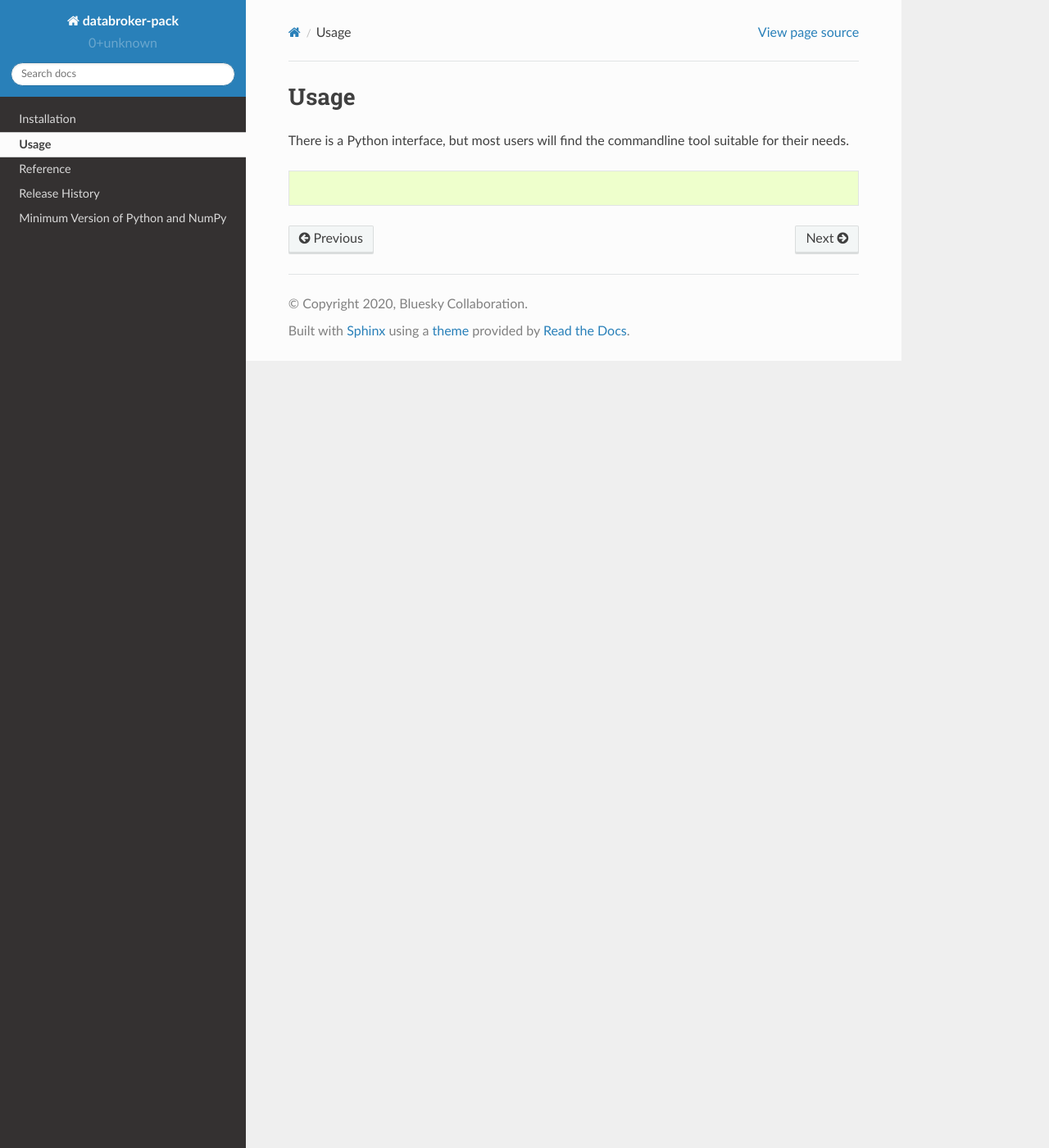
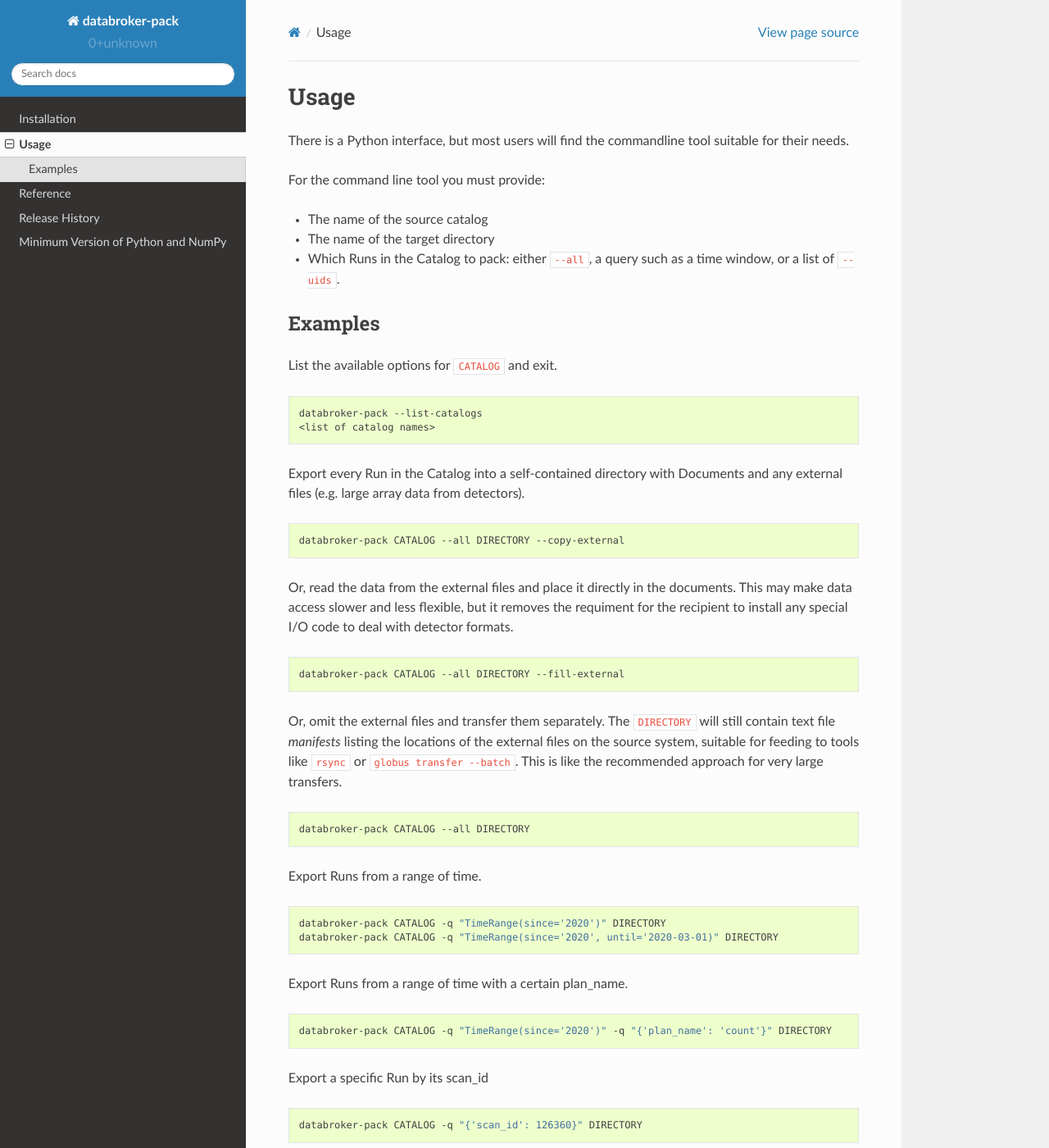
Before and after one commit to bluesky/databroker-pack, a Sphinx documentation site: the page built from docs/source/usage.rst, in a window 1280 px wide and 1400 px high. Shown: the whole window at 82% size. Built offline with Sphinx 7.4.7 and the Read the Docs theme 2.0.0, drawn with Linux system fonts in a browser that asks for light colours; some of the changed text lies outside the part shown.

Commit message:
Add usage examples.

```diff
--- a/docs/source/usage.rst
+++ b/docs/source/usage.rst
@@ -5,4 +5,81 @@ Usage
 There is a Python interface, but most users will find the commandline tool
 suitable for their needs.
 
-.. code-block:: bash
+For the command line tool you must provide:
+
+* The name of the source catalog
+* The name of the target directory
+* Which Runs in the Catalog to pack: either ``--all``, a query such as a time
+  window, or a list of ``--uids``.
+
+Examples
+--------
+
+List the available options for ``CATALOG`` and exit.
+
+.. code:: bash
+
+   databroker-pack --list-catalogs
+   <list of catalog names>
+
+Export every Run in the Catalog into a self-contained directory with Documents
+and any external files (e.g. large array data from detectors).
+
+.. code:: bash
+
+   databroker-pack CATALOG --all DIRECTORY --copy-external
+
+Or, read the data from the external files and place it directly in the
+documents. This may make data access slower and less flexible, but it removes
+the requiment for the recipient to install any special I/O code to deal with
+detector formats.
+
+.. code:: bash
+
+   databroker-pack CATALOG --all DIRECTORY --fill-external
+
+Or, omit the external files and transfer them separately. The ``DIRECTORY``
+will still contain text file *manifests* listing the locations of the external
+files on the source system, suitable for feeding to tools like ``rsync`` or
+``globus transfer --batch``. This is like the recommended approach for very
+large transfers.
+
+.. code:: bash
+
+   databroker-pack CATALOG --all DIRECTORY
+
+Export Runs from a range of time.
+
+.. code:: bash
+
+   databroker-pack CATALOG -q "TimeRange(since='2020')" DIRECTORY
+   databroker-pack CATALOG -q "TimeRange(since='2020', until='2020-03-01)" DIRECTORY
+
+Export Runs from a range of time with a certain plan_name.
+
+.. code:: bash
+
+   databroker-pack CATALOG -q "TimeRange(since='2020')" -q "{'plan_name': 'count'}" DIRECTORY
+
+Export a specific Run by its scan_id
+
+.. code:: bash
+
+   databroker-pack CATALOG -q "{'scan_id': 126360}" DIRECTORY
+
+Export specific Runs given by their Run Start UID (or the first several
+characters) entered at the command prompt...
+
+.. code:: bash
+
+   databroker-pack CATALOG --uids -
+   3c93c54e
+   47587fa8
+   ebad8c01
+   <Ctrl D>
+
+...or read from a file.
+
+.. code:: bash
+
+   databroker-pack CATALOG --uids uids_to_pack.txt
```
